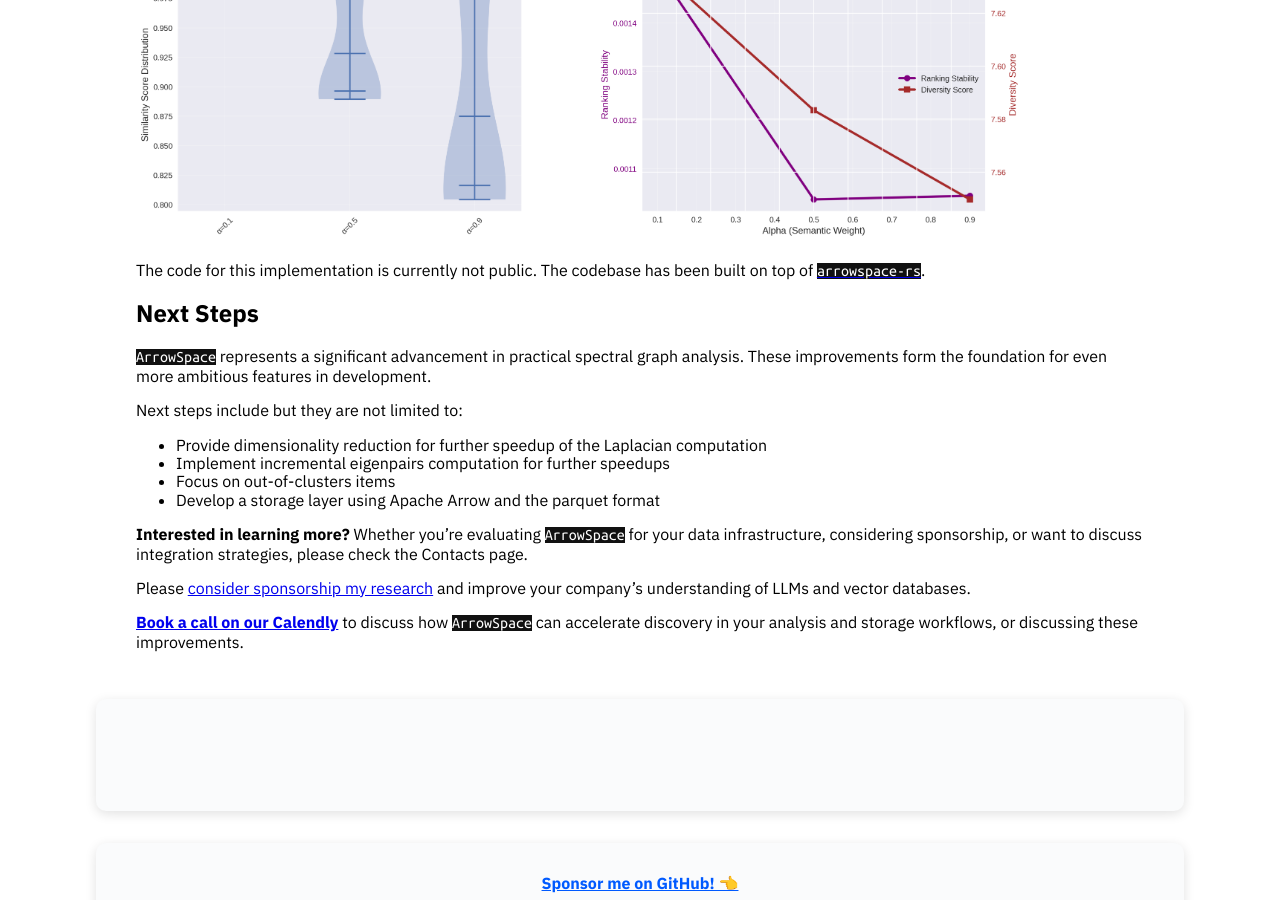
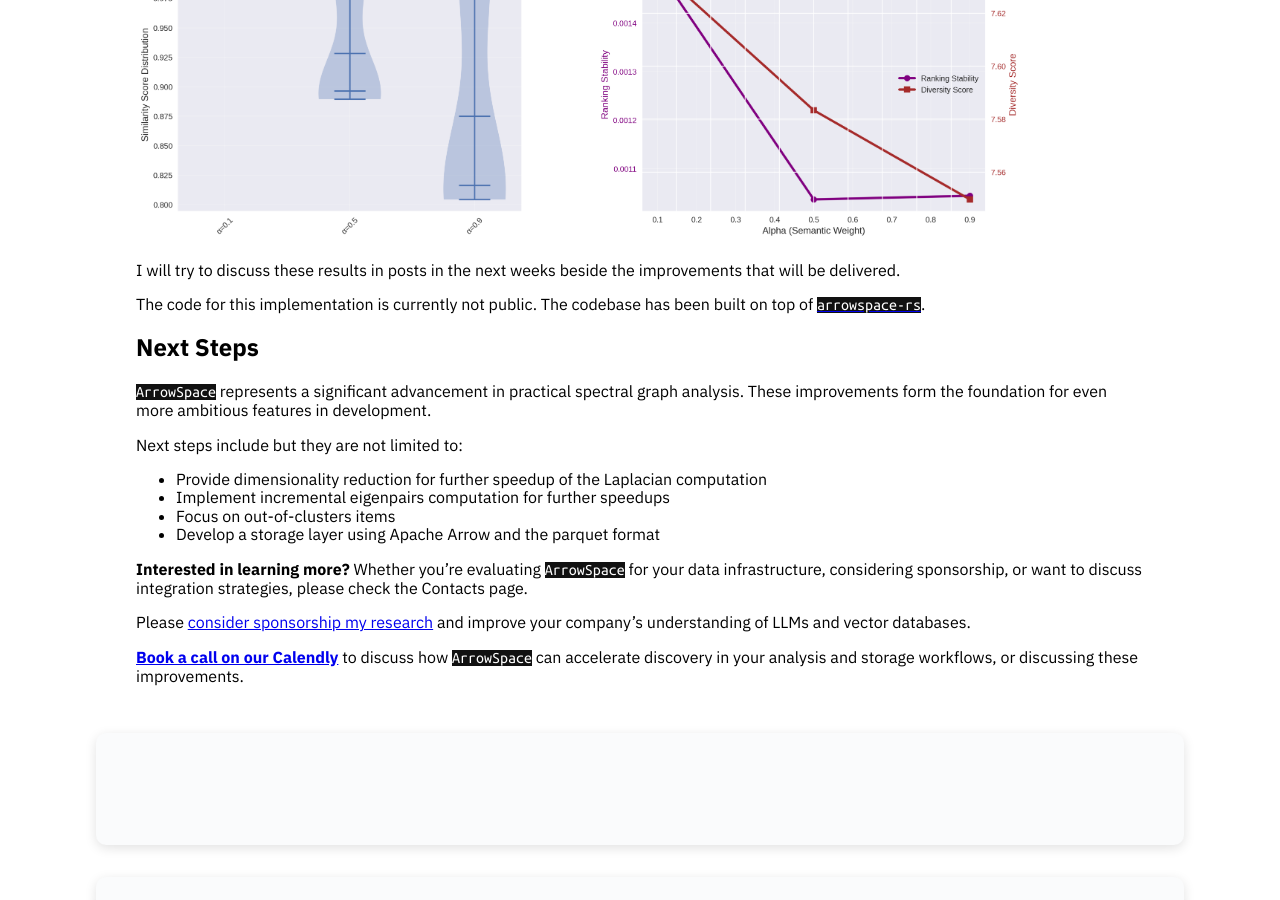
Before and after one commit to Mec-iS/staticwebpage, a Jekyll site: the page built from posts/002_early_october_improvements.md, in a window 1280 px wide and 900 px high, scrolled down 4415 px. Built offline with Jekyll 4.4.1, drawn with Linux system fonts in a browser that asks for light colours; nearby versions of some CDN libraries.

Commit message:
Add sentence

```diff
--- a/posts/002_early_october_improvements.md
+++ b/posts/002_early_october_improvements.md
@@ -85,6 +85,7 @@ Please check the diagrams for more detailed results on a dataset of size (NxF) 3
 
 <img src="../assets/blog/002/query_behavior.png" alt="Query behaviour" width="88%"/>
 
+I will try to discuss these results in posts in the next weeks beside the improvements that will be delivered.
 
 The code for this implementation is currently not public. The codebase has been built on top of [`arrowspace-rs`](https://github.com/Mec-iS/arrowspace-rs).
 
```
